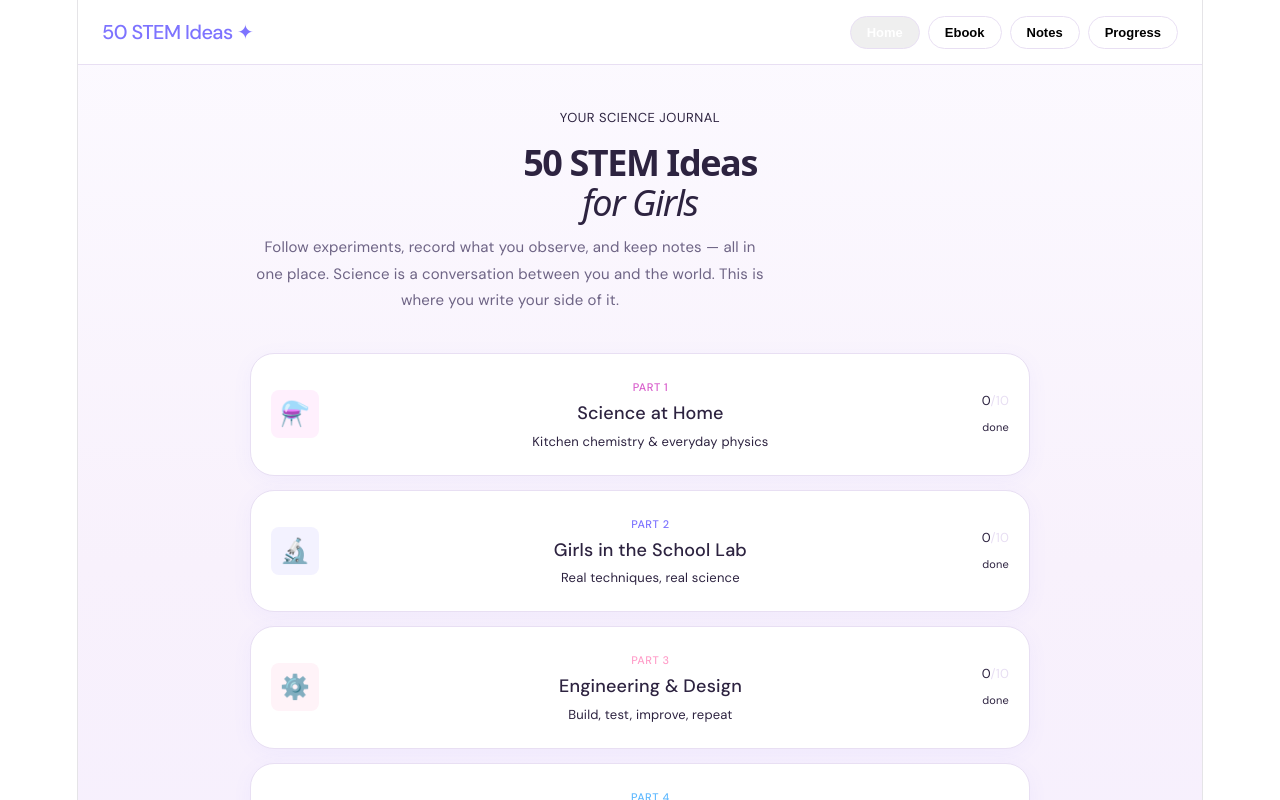
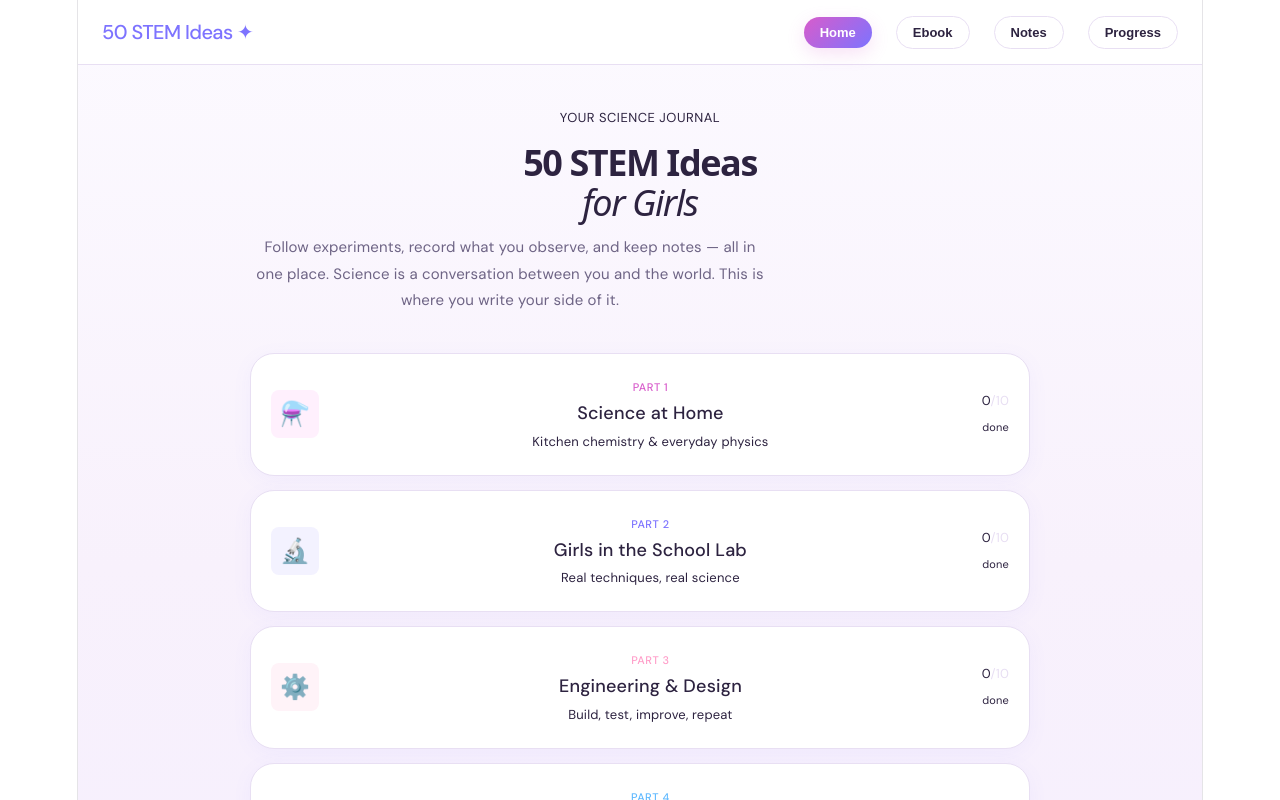
Before and after one commit to elena-ignaev/ebook-stem-her-way, a React (Vite) app: page / in a window 1280 px wide. Shown: the top 800 px of the page. Built offline with nearby package versions, Linux system fonts and the light colour scheme.

Commit message:
try again

```diff
--- a/src/App.jsx
+++ b/src/App.jsx
@@ -1181,16 +1181,38 @@ export default function App() {
       <FontLoader />
       <nav style={s.nav}>
         <span style={s.navLogo} onClick={() => setView("home")}>50 STEM Ideas ✦</span>
-        <div style={{ display:"flex", gap:8 }}>
-          {activeNavItems.map(item => (
+        <div style={s.navLinks}>
+          {activeNavItems.map(item => {
+            const active = view === item.v;
+
+            return (
               <button
                 key={item.v}
-              style={{ ...s.navBtn, background:view===item.v?C.brown:C.card, color:view===item.v?"#FFF":C.brownMid }}
                 onClick={() => setView(item.v)}
+                style={{
+                  ...s.navBtn,
+
+                  background: active
+                    ? `linear-gradient(135deg, ${C.primary}, ${C.secondary})`
+                    : "#FFFFFF",
+
+                  color: active
+                    ? "#FFFFFF"
+                    : C.text,
+
+                  border: active
+                    ? "none"
+                    : `1px solid ${C.border}`,
+
+                  boxShadow: active
+                    ? "0 6px 18px rgba(216,92,203,.18)"
+                    : "none",
+                }}
               >
                 {item.label}
               </button>
-          ))}
+            );
+          })}
         </div>
       </nav>
 
```
Lines whose indentation alone changed are shown as unchanged.
